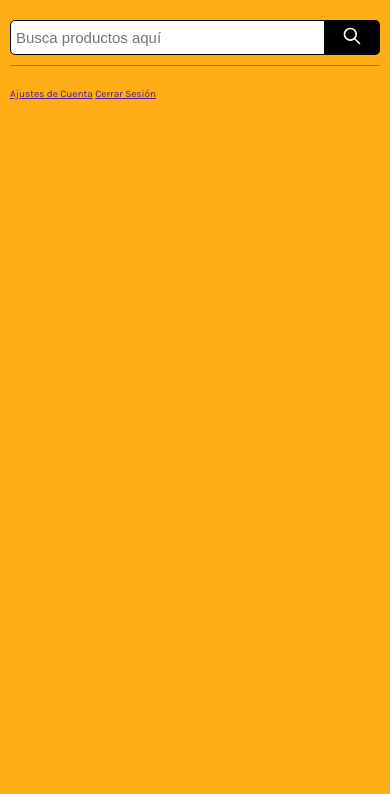
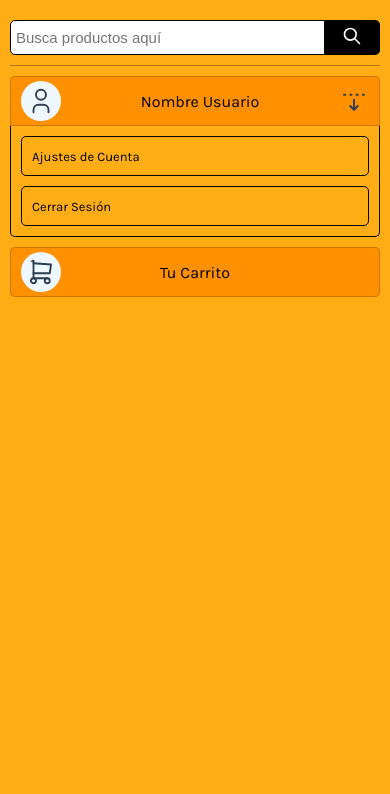
Before and after one commit to ProyectoWebSENA/ecommerce, a PHP site: page /ecommerce/ in a window 390 px wide. Shown: the part 50-844 px from the top of the page. Run offline with PHP 8.4, Linux system fonts and the light colour scheme; some libraries are stand-ins or nearby versions.

Commit message:
Mobile navbar

```diff
--- a/public/styles/header.css
+++ b/public/styles/header.css
@@ -94,8 +94,91 @@
 .links-container {
   width: 100%;
   height: max-content;
+  display: flex;
+  flex-direction: column;
+  justify-content: center;
+  align-items: center;
 }
 
+.profile-icon,
+.cart-icon {
+  width: 100%;
+  height: 50px;
+  display: flex;
+  flex-direction: row;
+  align-items: center;
+  justify-content: space-between;
+  padding: 0 1rem;
+  border: 1px solid rgba(0, 0, 0, 0.2);
+  border-radius: 5px;
+  text-decoration: none;
+}
+
+.active.profile-icon {
+  border-bottom-left-radius: 0;
+  border-bottom-right-radius: 0;
+  background-color: rgb(255, 145, 0);
+}
+
+.profile-icon svg:nth-child(1),
+.cart-icon svg:nth-child(1) {
+  background-color: aliceblue;
+  border-radius: 100%;
+  padding: 0.5rem;
+}
+
+.profile-icon p,
+.cart-icon p {
+  text-decoration: none;
+  color: black;
+  font-size: 1.6rem;
+}
+
+.profile-icon-actions-container {
+  width: 100%;
+  height: max-content;
+  display: flex;
+  flex-direction: column;
+  justify-content: center;
+  align-items: center;
+  gap: 1rem;
+  padding: 1rem;
+  border: 1px solid black;
+  border-top: none;
+  border-bottom-left-radius: 5px;
+  border-bottom-right-radius: 5px;
+}
+
+.profile-icon-actions-container a {
+  display: block;
+  width: 100%;
+  height: 40px;
+  border: 1px solid black;
+  font-size: 1.3rem;
+  text-decoration: none;
+  color: black;
+  border-radius: 5px;
+  line-height: 40px;
+  padding-left: 1rem;
+  transition: all 200ms;
+}
+
+.profile-icon-actions-container a:hover {
+  background-color: rgb(255, 153, 0);
+}
+
+.cart-icon {
+  margin-top: 1rem;
+}
+
+.span-div {
+  width: 40px;
+  height: 40px;
+}
+
+.active.cart-icon {
+  background-color: rgb(255, 145, 0);
+}
 .burger {
   height: 80%;
   width: 4.5rem;
--- a/views/header.php
+++ b/views/header.php
@@ -19,12 +19,37 @@
         </form>
       </div>
       <div class="links-container">
-        <a href="" class="profile-icon"><img src="" alt=""></a>
+        <a href="" class="profile-icon active">
+          <svg xmlns="http://www.w3.org/2000/svg" class="icon icon-tabler icon-tabler-user" width="40" height="40" viewBox="0 0 24 24" stroke-width="1.5" stroke="#2c3e50" fill="none" stroke-linecap="round" stroke-linejoin="round">
+            <path stroke="none" d="M0 0h24v24H0z" fill="none" />
+            <circle cx="12" cy="7" r="4" />
+            <path d="M6 21v-2a4 4 0 0 1 4 -4h4a4 4 0 0 1 4 4v2" />
+          </svg>
+          <p>Nombre Usuario</p>
+          <svg xmlns="http://www.w3.org/2000/svg" class="icon icon-tabler icon-tabler-fold-down" width="30" height="30" viewBox="0 0 24 24" stroke-width="1.5" stroke="#2c3e50" fill="none" stroke-linecap="round" stroke-linejoin="round">
+            <path stroke="none" d="M0 0h24v24H0z" fill="none" />
+            <path d="M12 11v8l3 -3m-6 0l3 3" />
+            <line x1="9" y1="7" x2="10" y2="7" />
+            <line x1="14" y1="7" x2="15" y2="7" />
+            <line x1="19" y1="7" x2="20" y2="7" />
+            <line x1="4" y1="7" x2="5" y2="7" />
+          </svg>
+        </a>
         <div class="profile-icon-actions-container">
           <a href="">Ajustes de Cuenta</a>
           <a href="">Cerrar Sesión</a>
         </div>
-        <a href="" class="cart-icon"><img src="" alt=""></a>
+        <a href="" class="cart-icon active">
+          <svg xmlns="http://www.w3.org/2000/svg" class="icon icon-tabler icon-tabler-shopping-cart" width="40" height="40" viewBox="0 0 24 24" stroke-width="1.5" stroke="#2c3e50" fill="none" stroke-linecap="round" stroke-linejoin="round">
+            <path stroke="none" d="M0 0h24v24H0z" fill="none" />
+            <circle cx="6" cy="19" r="2" />
+            <circle cx="17" cy="19" r="2" />
+            <path d="M17 17h-11v-14h-2" />
+            <path d="M6 5l14 1l-1 7h-13" />
+          </svg>
+          <p>Tu Carrito</p>
+          <div class="span-div"></div>
+        </a>
       </div>
     </div>
     <div class="burger">
```
